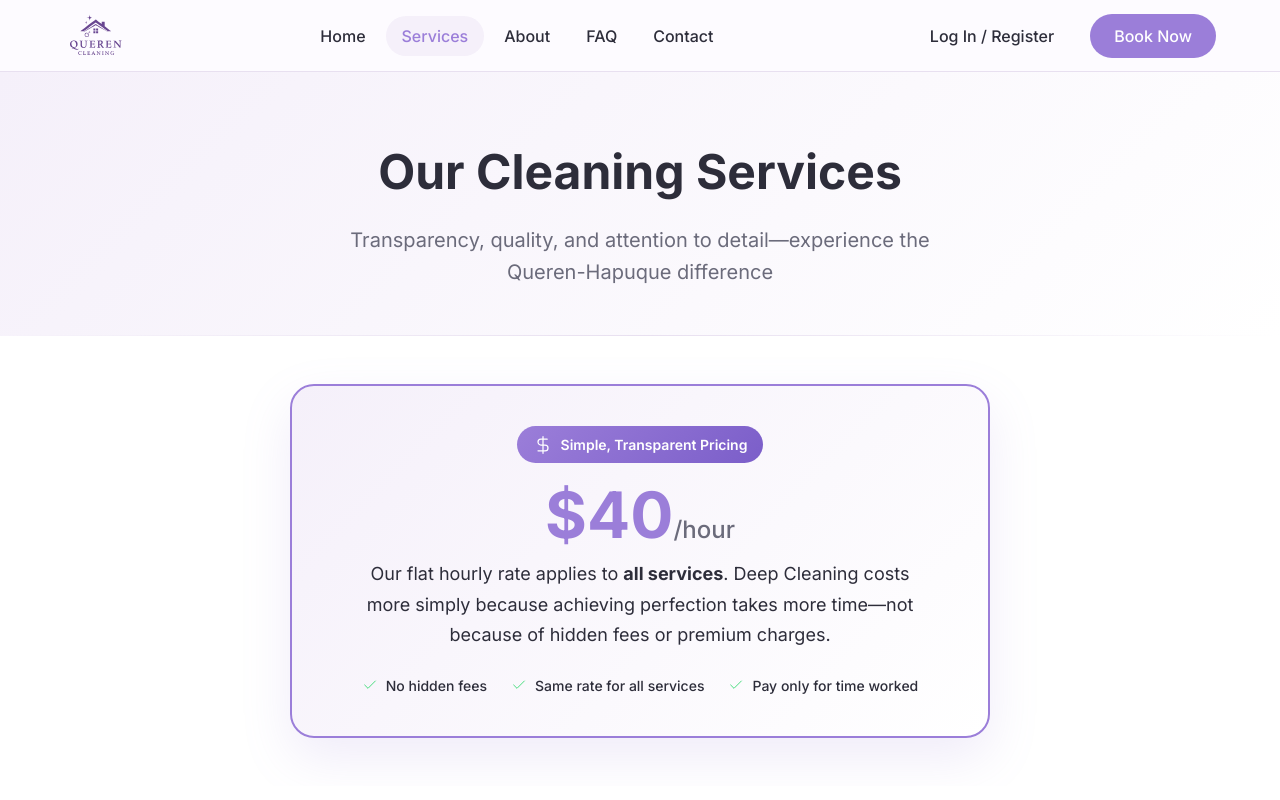
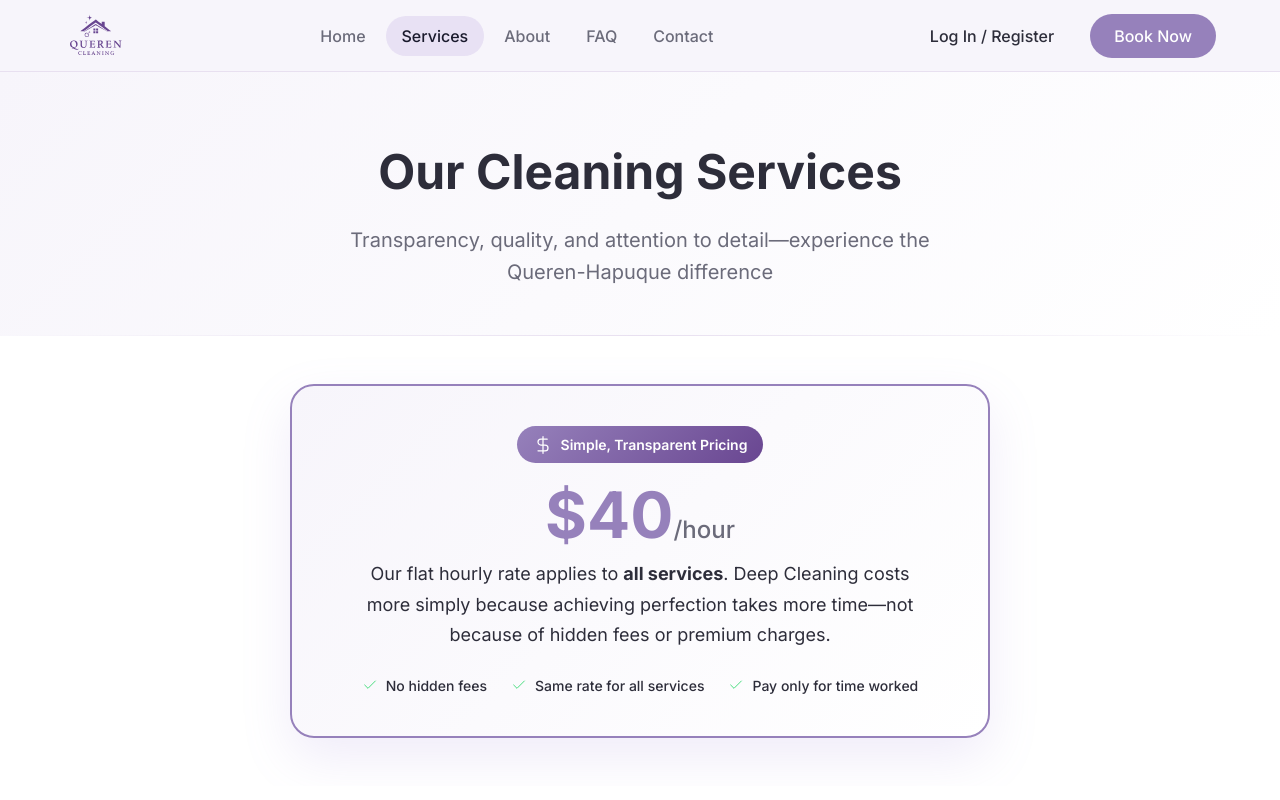
Before and after one commit to Maito-J/Queren, a React (Vite) app: page /services in a window 1280 px wide. Shown: the top 800 px of the page. Built offline with nearby package versions, Linux system fonts and the light colour scheme; no server answers.

Commit message:
set color

```diff
--- a/src/components/layout/PublicLayout/PublicLayout.css
+++ b/src/components/layout/PublicLayout/PublicLayout.css
@@ -8,7 +8,7 @@
 .public-header {
     position: sticky;
     top: 0;
-    background: rgba(253, 251, 255, 0.95);
+    background: rgba(247, 245, 251, 0.98);
     backdrop-filter: blur(10px);
     border-bottom: 1px solid var(--color-border);
     z-index: 100;
@@ -46,20 +46,20 @@
 
 .nav-link {
     padding: var(--space-2) var(--space-4);
-    color: var(--color-text);
+    color: #6B6B7A;
     font-weight: var(--font-weight-medium);
     border-radius: var(--radius-full);
     transition: all var(--transition-fast);
 }
 
 .nav-link:hover {
-    color: var(--color-primary);
-    background: var(--color-primary-50);
+    color: #1A1A2D;
+    background: var(--color-primary-light);
 }
 
 .nav-link.active {
-    color: var(--color-primary);
-    background: var(--color-primary-50);
+    color: #1A1A2D;
+    background: var(--color-primary-light);
 }
 
 .header-actions {
@@ -188,8 +188,8 @@
 
 /* Footer */
 .public-footer {
-    background: var(--color-primary);
-    border-top: none;
+    background: #F7F5FB;
+    border-top: 1px solid var(--color-border);
     padding: var(--space-12) 0 var(--space-6);
     margin-top: auto;
     position: relative;
@@ -224,11 +224,11 @@
 
 .footer-brand .logo-icon {
     height: 80px;
-    filter: brightness(0) invert(1);
+    filter: none;
 }
 
 .footer-tagline {
-    color: rgba(255, 255, 255, 0.8);
+    color: #6B6B7A;
     max-width: 300px;
     line-height: 1.6;
 }
@@ -236,7 +236,7 @@
 .footer-links h4 {
     font-size: var(--font-size-sm);
     font-weight: var(--font-weight-bold);
-    color: white;
+    color: #1A1A2D;
     margin-bottom: var(--space-4);
     text-transform: uppercase;
     letter-spacing: 0.5px;
@@ -244,22 +244,22 @@
 
 .footer-links a {
     display: block;
-    color: rgba(255, 255, 255, 0.8);
+    color: #6B6B7A;
     padding: var(--space-2) 0;
     transition: all var(--transition-fast);
     font-weight: var(--font-weight-medium);
 }
 
 .footer-links a:hover {
-    color: white;
+    color: #1A1A2D;
     transform: translateX(4px);
 }
 
 .footer-bottom {
     margin-top: var(--space-8);
     padding-top: var(--space-6);
-    border-top: 1px solid rgba(255, 255, 255, 0.2);
+    border-top: 1px solid var(--color-border);
     text-align: center;
-    color: rgba(255, 255, 255, 0.7);
+    color: #6B6B7A;
     font-size: var(--font-size-sm);
 }
--- a/src/pages/public/ServicesPage/ServicesPage.css
+++ b/src/pages/public/ServicesPage/ServicesPage.css
@@ -498,7 +498,7 @@
 /* CTA Section */
 .services-cta {
     padding: var(--space-20) 0;
-    background: linear-gradient(135deg, #2D1B4E 0%, #5A3D7A 50%, #7B5EC9 100%);
+    background: linear-gradient(135deg, #2D1B4E 0%, #5A3D7A 50%, #9681BB 100%);
     text-align: center;
     position: relative;
     overflow: hidden;
--- a/src/styles/variables.css
+++ b/src/styles/variables.css
@@ -5,19 +5,24 @@
 
 :root {
   /* Colors */
-  --color-primary: #9B7ED9;
-  --color-primary-light: #C4B5E0;
-  --color-primary-dark: #7B5EC9;
-  --color-primary-50: #F5F0FA;
-  --color-primary-100: #E8DFF4;
+  --color-primary: #9681BB;
+  --color-primary-light: #E8E1F4;
+  --color-primary-dark: #694691;
+  --color-primary-50: #F7F5FB;
+  --color-primary-100: #E8E1F4;
 
   --color-bg: #FDFBFF;
-  --color-bg-subtle: #F5F0FA;
+  --color-bg-subtle: #F7F5FB;
   --color-bg-card: #FFFFFF;
 
+  /* Text colors for regular backgrounds */
   --color-text: #2D2D3A;
-  --color-text-muted: #6B6B7B;
+  --color-text-muted: #6B6B7A;
   --color-text-light: #9090A0;
+
+  /* Text colors for purple backgrounds (header/footer) */
+  --color-text-on-purple-title: #1A1A2D;
+  --color-text-on-purple: #6B6B7A;
 
   --color-success: #4CAF50;
   --color-success-light: #E8F5E9;
```
